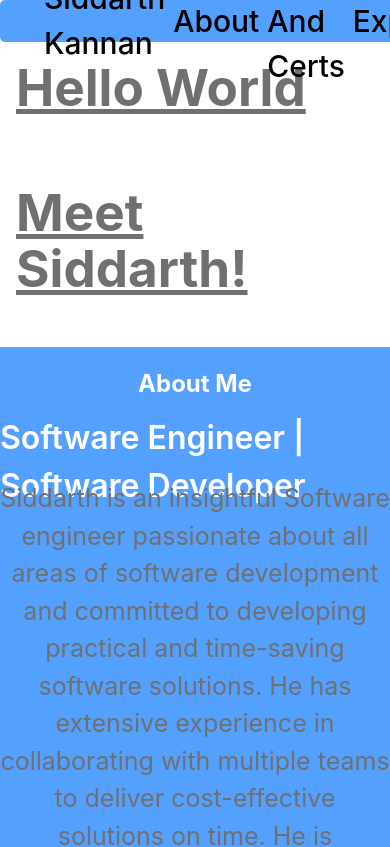
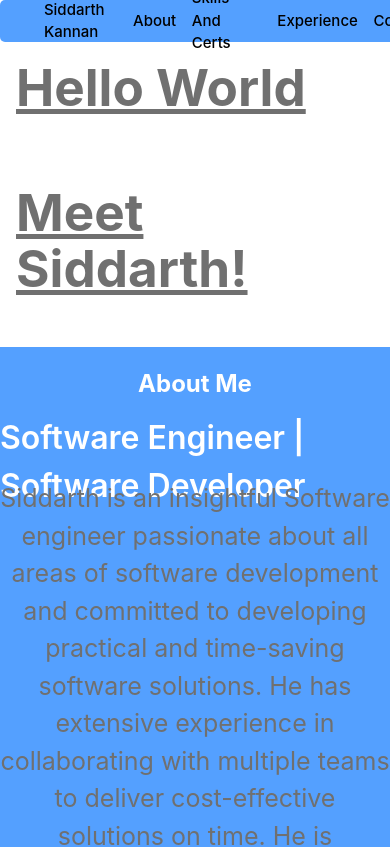
Before and after one commit to Oskred400/vite-portfolio, a React (Vite) app in the folder sid-portfolio/: page / in a window 390 px wide. Shown: the top 847 px of the page. Built offline with nearby package versions, Linux system fonts and the light colour scheme.

Commit message:
Media queries for responsive design for navbar

```diff
--- a/sid-portfolio/src/components/NavBar/NavBar.css
+++ b/sid-portfolio/src/components/NavBar/NavBar.css
@@ -25,3 +25,28 @@
     color: #fff;
     cursor: pointer;
 }
+
+@media screen and (max-width: 600px) {
+    .top-nav-links  {
+      float: none;
+      width: 100%;
+      display: flex;
+      position: fixed;
+      top:0;
+      justify-content: space-around;
+    }
+    .top-nav-links li {
+        margin-left: 2vw;
+        margin-right: 2vw;
+        font-size: 15px;
+        font-weight: 500;
+    }
+
+    .top-nav-links li:last-child {
+        margin-right: auto;
+    }
+
+    .top-nav-links li:first-child {
+        margin-left: 1vw;
+    }
+}
```
